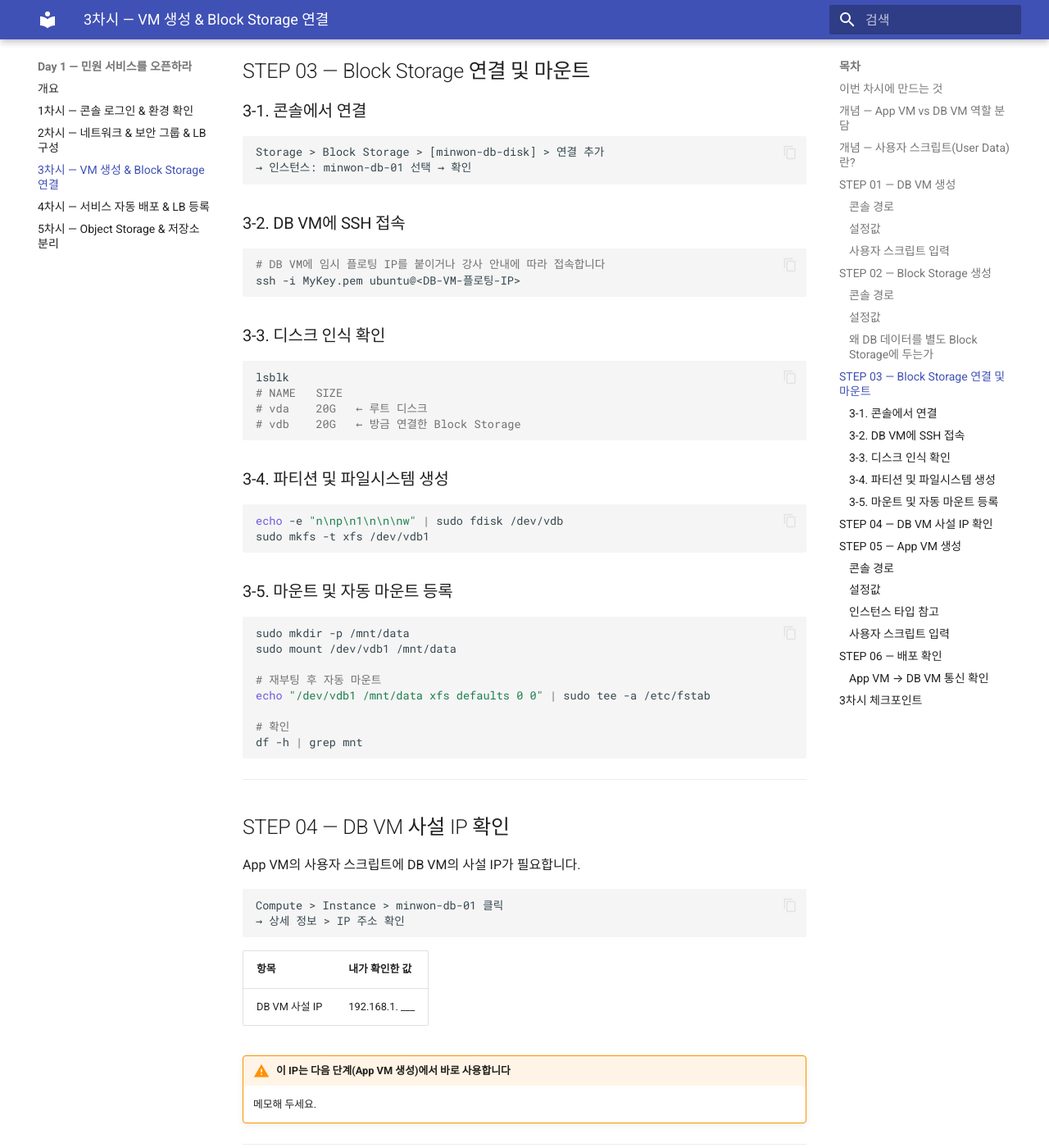
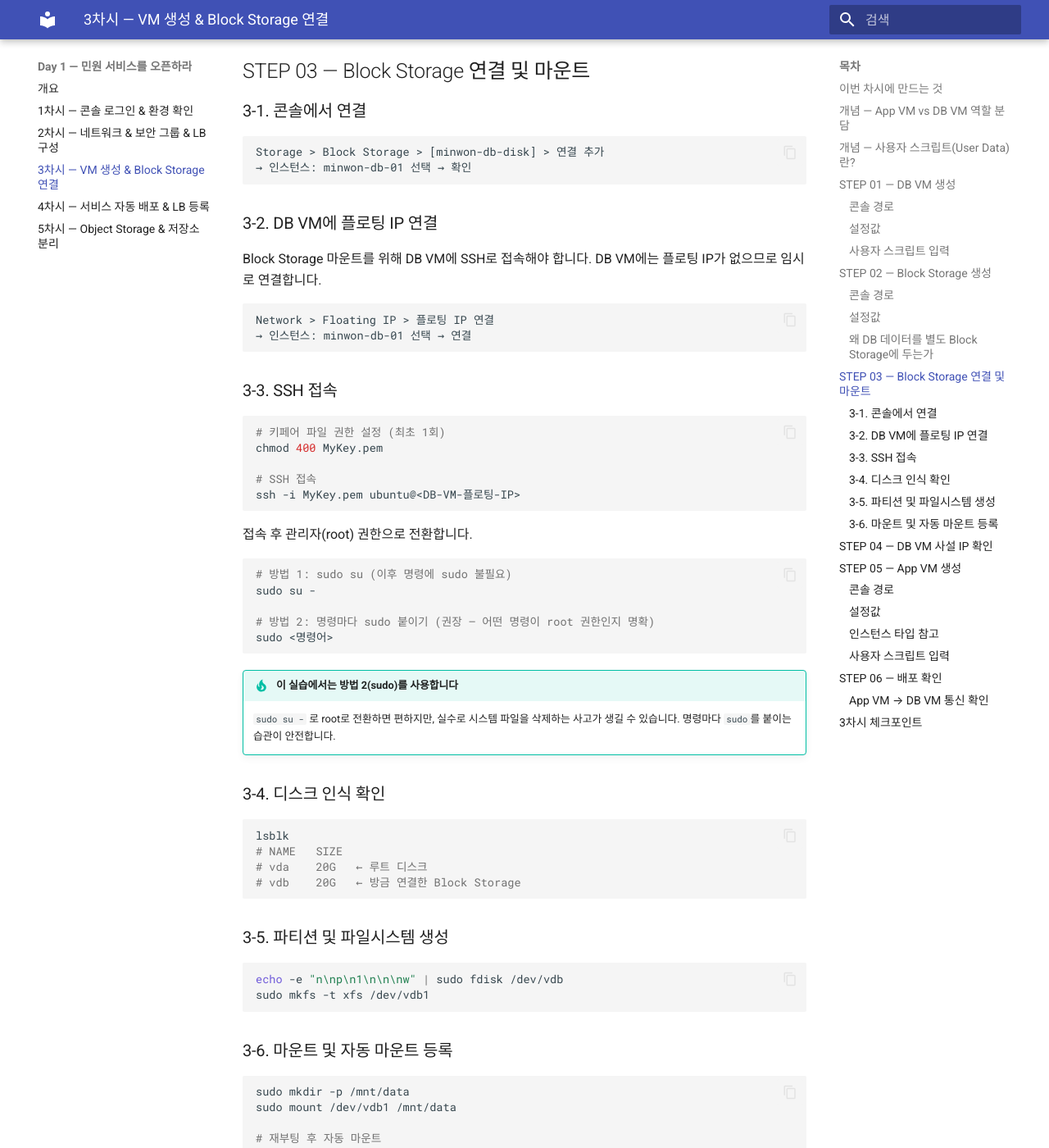
Before and after one commit to skilleat-labs/cloud-native-minwon-lab, an MkDocs documentation site: the page built from docs/day1/session3.md, in a window 1280 px wide and 1400 px high, scrolled down 4499 px. Shown: the whole window at 82% size. Built offline with MkDocs 1.6.1 and Material for MkDocs 9.7.7, drawn with Linux system fonts in a browser that asks for light colours.

Commit message:
feat: SSH 접속 및 관리자 권한 전환 방법 추가 (3차시)
Co-Authored-By: Claude Sonnet 4.6 <noreply@anthropic.com>

````diff
--- a/docs/day1/session3.md
+++ b/docs/day1/session3.md
@@ -176,14 +176,42 @@ Storage > Block Storage > [minwon-db-disk] > 연결 추가
 → 인스턴스: minwon-db-01 선택 → 확인
 ```
 
-### 3-2. DB VM에 SSH 접속
+### 3-2. DB VM에 플로팅 IP 연결
+
+Block Storage 마운트를 위해 DB VM에 SSH로 접속해야 합니다.
+DB VM에는 플로팅 IP가 없으므로 임시로 연결합니다.
+
+```
+Network > Floating IP > 플로팅 IP 연결
+→ 인스턴스: minwon-db-01 선택 → 연결
+```
+
+### 3-3. SSH 접속
 
 ```bash
-# DB VM에 임시 플로팅 IP를 붙이거나 강사 안내에 따라 접속합니다
+# 키페어 파일 권한 설정 (최초 1회)
+chmod 400 MyKey.pem
+
+# SSH 접속
 ssh -i MyKey.pem ubuntu@<DB-VM-플로팅-IP>
 ```
 
-### 3-3. 디스크 인식 확인
+접속 후 관리자(root) 권한으로 전환합니다.
+
+```bash
+# 방법 1: sudo su (이후 명령에 sudo 불필요)
+sudo su -
+
+# 방법 2: 명령마다 sudo 붙이기 (권장 — 어떤 명령이 root 권한인지 명확)
+sudo <명령어>
+```
+
+!!! tip "이 실습에서는 방법 2(sudo)를 사용합니다"
+    `sudo su -` 로 root로 전환하면 편하지만,
+    실수로 시스템 파일을 삭제하는 사고가 생길 수 있습니다.
+    명령마다 `sudo`를 붙이는 습관이 안전합니다.
+
+### 3-4. 디스크 인식 확인
 
 ```bash
 lsblk
@@ -192,14 +220,14 @@ lsblk
 # vdb    20G   ← 방금 연결한 Block Storage
 ```
 
-### 3-4. 파티션 및 파일시스템 생성
+### 3-5. 파티션 및 파일시스템 생성
 
 ```bash
 echo -e "n\np\n1\n\n\nw" | sudo fdisk /dev/vdb
 sudo mkfs -t xfs /dev/vdb1
 ```
 
-### 3-5. 마운트 및 자동 마운트 등록
+### 3-6. 마운트 및 자동 마운트 등록
 
 ```bash
 sudo mkdir -p /mnt/data
````
